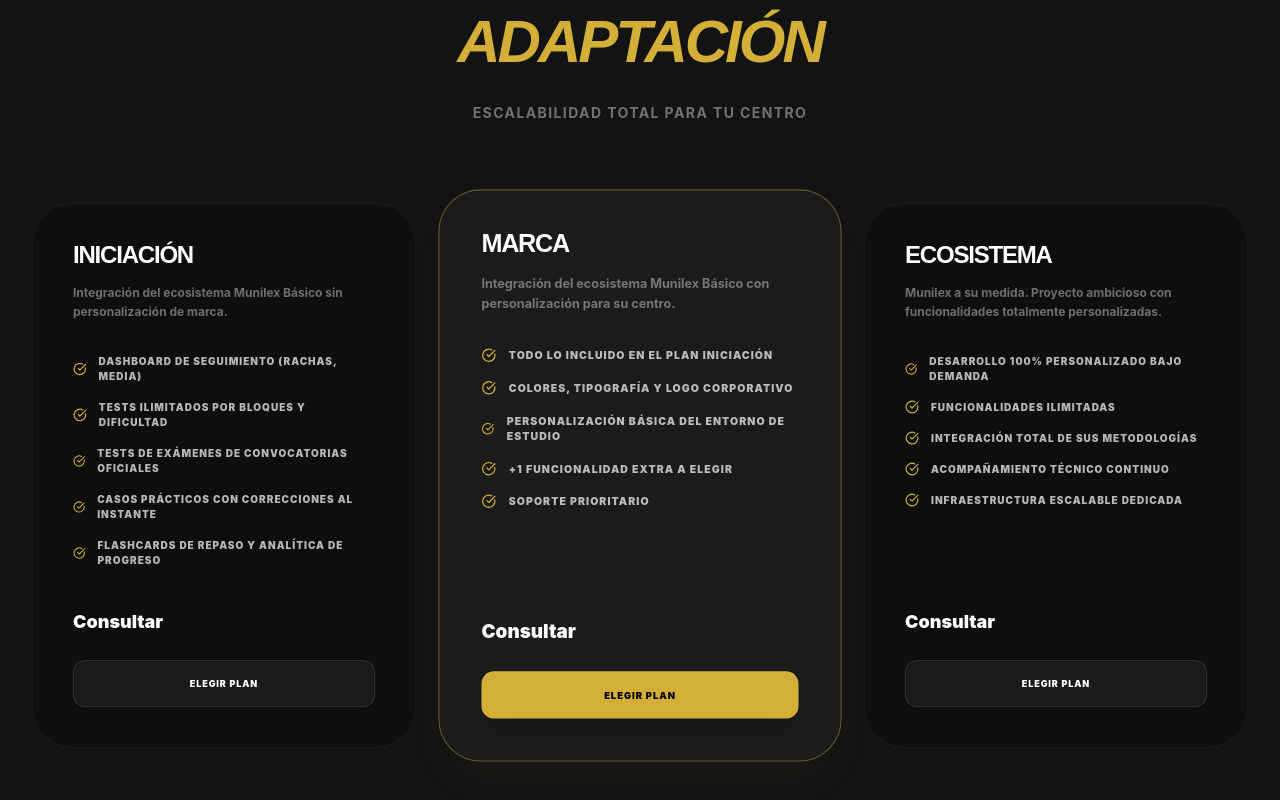
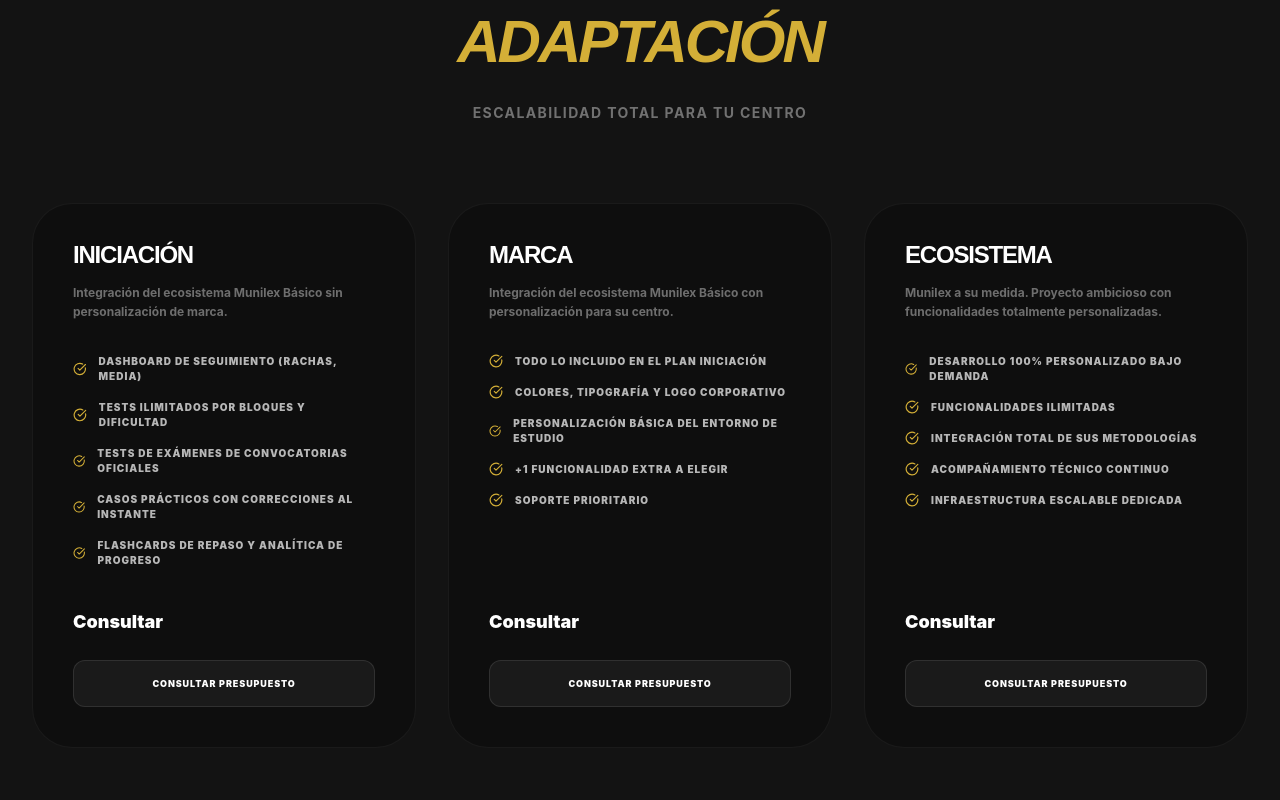
Before and after one commit to automatizacionesnunez-byte/Munilex-Academy-web, a React (Vite) app: page /academy/corporate in a window 1280 px wide. Shown: the part 1212-2012 px from the top of the page. Built offline with nearby package versions, Linux system fonts and the light colour scheme.

Commit message:
style: homogeneizar tarjetas de planes y actualizar textos de boton en Corporate

```diff
--- a/src/pages/munilex-academy/AcademyCorporate.tsx
+++ b/src/pages/munilex-academy/AcademyCorporate.tsx
@@ -109,8 +109,7 @@ const AcademyCorporate = () => {
                   "+1 Funcionalidad extra a elegir",
                   "Soporte Prioritario"
                 ],
-                price: "Consultar",
-                highlight: true
+                price: "Consultar"
               },
               {
                 name: "Ecosistema",
@@ -155,7 +154,7 @@ const AcademyCorporate = () => {
                         : 'bg-white/5 text-white hover:bg-white/10 border border-white/10'
                     }`}
                   >
-                    Elegir Plan
+                    Consultar Presupuesto
                   </Link>
                 </div>
               </div>
```
